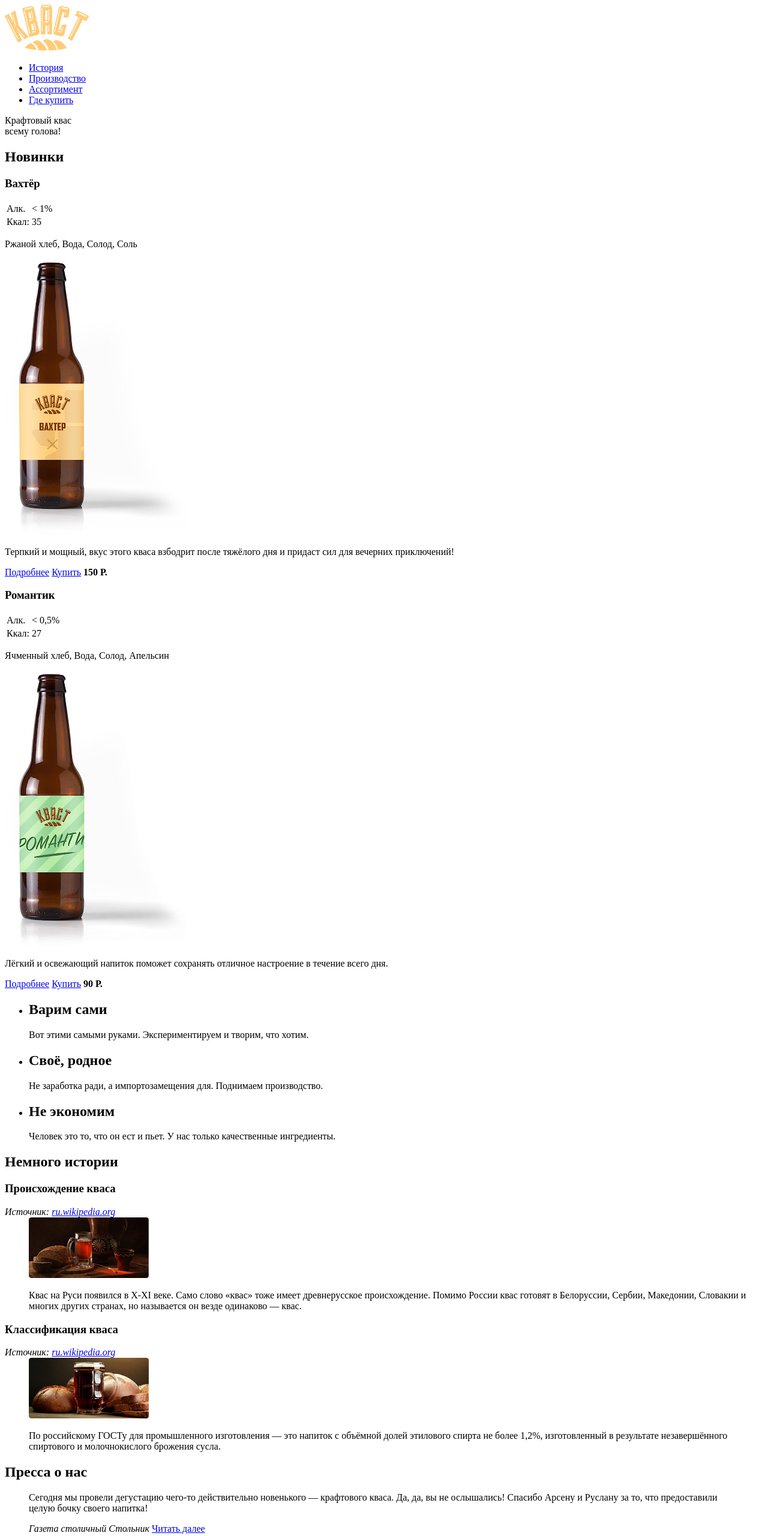
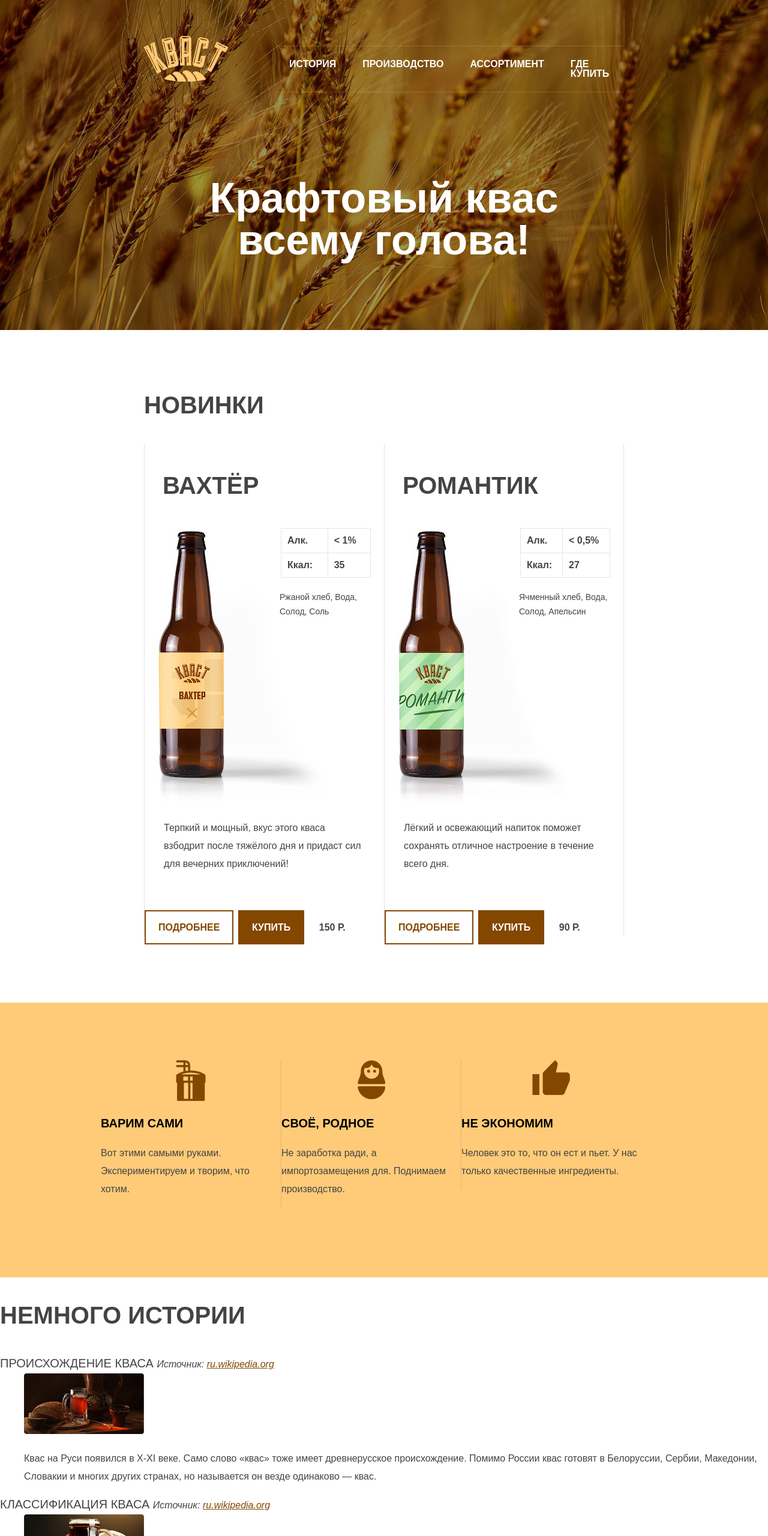
Before and after one commit to abatollo/kvast, a plain HTML site: page index.html in a window 1280 px wide. Shown: the top 2560 px of the page at 60% size. Drawn offline with Linux system fonts and the light colour scheme.

Commit message:
Промежуточный результат

```diff
--- a/css/style.css
+++ b/css/style.css
@@ -0,0 +1,417 @@
+* {
+    box-sizing: border-box;
+}
+
+body {
+    font-size: 16px;
+    line-height: 30px;
+    font-family: "Arial", sans-serif;
+    color: #444444;
+    background-color: white;
+    min-width: 1024px;
+    margin: 0;
+    padding: 0;
+}
+
+.page-header {
+    background-color: #363636;
+    background-image: url(../img/wheat-back.jpg);
+    background-repeat: no-repeat;
+    background-position: center;
+    background-size: cover;
+    color: #c3c3c3;
+
+    min-height: 550px;
+    padding-top: 60px;
+}
+
+.container {
+    width: 800px;
+    margin: 0 auto;
+}
+
+.header-logo {
+    float: left;
+    width: 140px;
+    height: 76px;
+}
+
+.main-nav {
+    list-style: none;
+    display: flex;
+    width: 620px;
+    float: right;
+}
+
+.header-top {
+    margin-bottom: 125px;
+}
+
+.clearfix::after {
+    content: "";
+    display: table;
+    clear: both;
+}
+
+.main-nav li {
+    text-transform: uppercase;
+    padding: 0 3rem;
+    border: 1px solid rgba(255, 203, 120, .2);
+    border-left: none;
+    border-right: none;
+    padding: 22px;
+    line-height: 16px;
+}
+
+.main-nav li:hover {
+    border-bottom-color: rgba(255, 203, 120, 1);
+}
+
+.main-nav a {
+    text-decoration: none;
+    color: white;
+    font-weight: bold;
+    position: relative;
+}
+
+.main-nav li:hover a {
+    color: #ffcb78;
+}
+
+.main-nav a:active {
+    color: #ffcb78;
+    opacity: 0.3;
+}
+
+/*************************************/
+
+.new-arrivals {
+    margin-top: 95px;
+    margin-bottom: 110px;
+    margin-left: auto;
+    margin-right: auto;
+    width: 800px;
+}
+
+.new-arrival {
+    border-left: 1px solid #e5e5e5;
+    width: 50%;
+    position: relative;
+}
+
+.new-arrival:first-of-type {
+    float: left;
+}
+
+.new-arrival:last-of-type {
+    float: right;
+    border-right: 1px solid #e5e5e5;
+}
+
+.new-arrival img + p {
+    padding-right: 2rem;
+    padding-left: 2rem;
+    padding-bottom: 60px;
+}
+
+.new-arrival b {
+    padding-left: 20px;
+}
+
+.new-arrival-title {
+    text-transform: uppercase;
+    font-size: 40px;
+    line-height: 61px;
+    padding-left: 30px;
+}
+
+.new-arrival table {
+    border-collapse: collapse;
+    font-weight: bold;
+    position: absolute;
+    right: 22px;
+    width: 150px;
+}
+
+.new-arrival td {
+    border: 1px solid #e5e5e5;
+    padding: 5px 10px;
+}
+
+.new-arrival table + p {
+    font-size: 14px;
+    line-height: 24px;
+    position: absolute;
+    width: 152px;
+    right: 22px;
+    top: 230px;
+}
+
+.btn {
+    border-width: 2px;
+    border-style: solid;
+    line-height: 20px;
+    text-decoration: none;
+    text-transform: uppercase;
+    font-weight: bold;
+    padding: 18px 21px;
+}
+
+.btn-ghost {
+    border-color: #834700;
+    color: #834700;
+}
+
+.btn-ghost:hover {
+    border-color: #6a3900;
+    color: #6a3900;
+}
+
+.btn-ghost:active {
+    opacity: 0.3;
+}
+
+.btn-brown {
+    border-color: #834700;
+    color: white;
+    background-color: #834700;
+    margin-left: 3px;
+}
+
+.btn-brown:hover {
+    border-color: #6a3900;
+    background-color: #6a3900;
+}
+
+.btn-brown:active {
+    color: rgba(255, 255, 255, 0.3);
+}
+
+.btn-ghost-grey {
+    border-color: #a6a097;
+    color: #a6a097;
+}
+
+.btn-ghost-grey:hover {
+    background-color: #a5a097;
+    color: white;
+}
+
+.btn-ghost-grey:active {
+    color: rgba(255, 255, 255, 0.3);
+}
+
+.promo {
+    font-size: 70px;
+    line-height: 70px;
+    font-weight: bold;
+    text-align: center;
+}
+
+.promo a {
+    color: white;
+    text-decoration: none;
+}
+
+.features {
+    background-color: #ffcb78;
+    padding-bottom: 100px;
+    padding-top: 80px;
+}
+
+.container-features {
+    width: 1024px;
+    margin: 0 auto;
+}
+
+.features ul {
+    list-style: none;
+}
+
+.feature-item {
+    border-left: 1px solid #e5b66c;
+    padding-top: 70px;
+    width: 300px;
+    float: left;
+}
+
+.feature-item:first-of-type {
+    border-left: none;
+}
+
+.feature-title {
+    text-transform: uppercase;
+    font-size: 20px;
+    line-height: 30px;
+    font-weight: bold;
+    color: black;
+}
+
+.feature-own-brewage {
+    background: url("../img/icon-brew.png") top center no-repeat;
+}
+
+.feature-local-product {
+    background: url("../img/icon-matreshka.png") top center no-repeat;
+}
+
+.feature-no-parsimony {
+    background: url("../img/icon-thumbsup.png") top center no-repeat;
+}
+
+.history {
+    background-color: white;
+}
+
+.section-title {
+    text-transform: uppercase;
+    font-size: 40px;
+    line-height: 61px;
+}
+
+.history-title-small {
+    text-transform: uppercase;
+    font-size: 20px;
+    line-height: 30px;
+}
+
+.source {
+    text-transform: initial;
+    font-size: 16px;
+}
+
+.source-link {
+    color: #834700;
+}
+
+.source-link:hover {
+    color: #6a3900;
+}
+
+.source-link:active {
+    color: #cab7a2;
+}
+
+.press {
+    background-color: #ede5d8;
+}
+
+.cite-source {
+    text-transform: uppercase;
+    font-weight: bold;
+    font-style: normal;
+}
+
+.items-table table {
+    width: 100%;
+    border-collapse: collapse;
+}
+
+.items-table td {
+    border-bottom: 1px solid #e5e5e5;
+}
+
+.items-table th {
+    font-size: 11px;
+    color: #999999;
+    text-transform: uppercase;
+    text-align: left;
+    font-weight: normal;
+}
+
+.items-table th:last-of-type {
+    text-align: right;
+}
+
+.items-table td:first-of-type {
+    font-weight: bold;
+    text-transform: uppercase;
+}
+
+.order {
+    background-color: #ffcb78;
+}
+
+.order-form label {
+    text-transform: uppercase;
+    font-weight: bold;
+}
+
+.order-form input[type="text"],
+.order-form select,
+.order-form textarea {
+  font: inherit;
+  color: inherit;
+  border: none;
+  background-color: #e5b66c;
+}
+
+.order-form input[type="text"]:hover,
+.order-form select:hover,
+.order-form textarea:hover {
+  background-color: #d9ad66;
+}
+
+.order-form input[type="text"]:focus,
+.order-form select:focus,
+.order-form textarea:focus {
+  background-color: white;
+}
+
+.page-footer {
+    background-color: black;
+    color: #989898;
+    font-size: 14px;
+}
+
+.footer-menu ul {
+    list-style: none;
+    display: flex;
+}
+
+.footer-menu li {
+    text-transform: uppercase;
+    padding: 0 3rem;
+    border: 1px solid #333333;
+    border-left: none;
+    border-right: none;
+    padding: 22px;
+    line-height: 16px;
+}
+
+.footer-menu li:hover {
+    border-bottom-color: white;
+}
+
+.footer-menu a {
+    text-decoration: none;
+    color: white;
+    font-weight: bold;
+    position: relative;
+}
+
+.footer-menu li:hover a {
+    color: #ffcb78;
+}
+
+.footer-menu a:active {
+    color: #ffcb78;
+    opacity: 0.3;
+}
+
+.footer-copyright a {
+    text-decoration: none;
+    color: #989898;
+}
+
+.footer-copyright a:hover {
+    text-decoration: underline;
+}
+
+.footer-copyright a:active {
+    color: white;
+}
+
+.social-btn {
+    color: white;
+}
--- a/index.html
+++ b/index.html
@@ -9,7 +9,8 @@
 
 <body>
   <div class="page-header">
-    <div class="header-top">
+    <div class="container">
+      <div class="header-top clearfix">
         <div class="header-logo">
           <img src="img/logo.png" alt="Кваст" width="140" height="76">
         </div>
@@ -21,15 +22,17 @@
         </ul>
       </div>
       <div class="promo">
-      Крафтовый квас<br>
-      всему голова!
+        <a href="#">Крафтовый квас<br>
+          всему голова!</a>
       </div>
     </div>
 
-  <div class="new-arrivals">
-    <h2>Новинки</h2>
+  </div>
+
+  <div class="new-arrivals clearfix">
+    <h2 class="section-title">Новинки</h2>
     <div class="new-arrival">
-      <h3>Вахтёр</h3>
+      <h3 class="new-arrival-title">Вахтёр</h3>
       <table>
         <tr>
           <td>Алк.</td>
@@ -43,12 +46,12 @@
       <p>Ржаной хлеб, Вода, Солод, Соль</p>
       <img src="img/bottle-left.jpg" alt="Вахтёр" width="319" height="459">
       <p>Терпкий и мощный, вкус этого кваса взбодрит после тяжёлого дня и придаст сил для вечерних приключений!</p>
-      <a class="btn" href="#">Подробнее</a>
-      <a class="btn" href="#">Купить</a>
+      <a class="btn btn-ghost" href="#">Подробнее</a>
+      <a class="btn btn-brown" href="#">Купить</a>
       <b>150 Р.</b>
     </div>
     <div class="new-arrival">
-      <h3>Романтик</h3>
+      <h3 class="new-arrival-title">Романтик</h3>
       <table>
         <tr>
           <td>Алк.</td>
@@ -62,35 +65,38 @@
       <p>Ячменный хлеб, Вода, Солод, Апельсин</p>
       <img src="img/bottle-right.jpg" alt="Романтик" width="319" height="459">
       <p>Лёгкий и освежающий напиток поможет сохранять отличное настроение в течение всего дня.</p>
-      <a class="btn" href="#">Подробнее</a>
-      <a class="btn" href="#">Купить</a>
+      <a class="btn btn-ghost" href="#">Подробнее</a>
+      <a class="btn btn-brown" href="#">Купить</a>
       <b>90 Р.</b>
     </div>
   </div>
 
   <div class="features">
-    <ul>
-      <li class="feature-item">
-        <h2>Варим сами</h2>
+    <div class="container-features">
+      <ul class="clearfix">
+        <li class="feature-item feature-own-brewage">
+          <h3 class="feature-title">Варим сами</h2>
             <p>Вот этими самыми руками. Экспериментируем и творим, что хотим.</p>
         </li>
-      <li class="feature-item">
-        <h2>Своё, родное</h2>
+        <li class="feature-item feature-local-product">
+          <h3 class="feature-title">Своё, родное</h2>
             <p>Не заработка ради, а импортозамещения для. Поднимаем производство.</p>
         </li>
-      <li class="feature-item">
-        <h2>Не экономим</h2>
+        <li class="feature-item feature-no-parsimony">
+          <h3 class="feature-title">Не экономим</h2>
             <p>Человек это то, что он ест и пьет. У нас только качественные ингредиенты.</p>
         </li>
       </ul>
     </div>
+  </div>
 
-  <div class="cat-reference">
-    <h2>Немного истории</h2>
+  <div class="history">
+    <h2 class="section-title">Немного истории</h2>
     <dl>
-      <dt>
-        <h3>Происхождение кваса</h3>
-        <i>Источник: <a target="_blank" href="https://ru.wikipedia.org">ru.wikipedia.org</a></i>
+      <dt class="history-title-small">
+        Происхождение кваса
+        <i class="source">Источник: <a target="_blank" href="https://ru.wikipedia.org"
+            class="source-link">ru.wikipedia.org</a></i>
       </dt>
       <dd>
         <img src="img/wiki-1.png" alt="Происхождение кваса" width="200" height="101">
@@ -98,9 +104,10 @@
           квас готовят в Белоруссии, Сербии, Македонии, Словакии и многих других странах, но называется он везде
           одинаково — квас.</p>
       </dd>
-      <dt>
-        <h3>Классификация кваса</h3>
-        <i>Источник: <a target="_blank" href="https://ru.wikipedia.org">ru.wikipedia.org</a></i>
+      <dt class="history-title-small">
+        Классификация кваса
+        <i class="source">Источник: <a target="_blank" href="https://ru.wikipedia.org"
+            class="source-link">ru.wikipedia.org</a></i>
       </dt>
       <dd>
         <img src="img/wiki-2.png" alt="Кошкин дом" width="200" height="101">
@@ -111,19 +118,19 @@
   </div>
 
   <div class="press">
-    <h2>Пресса о нас</h2>
+    <h2 class="section-title">Пресса о нас</h2>
     <blockquote class="review-item">
       <p>
         Сегодня мы провели дегустацию чего-то действительно новенького — крафтового кваса. Да, да, вы не ослышались!
         Спасибо Арсену и Руслану за то, что предоставили целую бочку своего напитка!
       </p>
-      <cite>Газета столичный Стольник</cite>
-      <a class="btn" href="#" title="Читать далее">Читать далее</a>
+      <a class="btn btn-ghost-grey" href="#" title="Читать далее">Читать далее</a>
+      <cite class="cite-source">Газета столичный Стольник</cite>
     </blockquote>
   </div>
 
   <div class="items-table">
-    <h2>Ассортимент</h2>
+    <h2 class="section-title">Ассортимент</h2>
     <table>
       <tr>
         <th>Название</th>
@@ -164,7 +171,7 @@
   </div>
 
   <div class="order">
-    <h2>Заказать</h2>
+    <h2 class="section-title">Заказать</h2>
     <p class="order-tip">Не ждите пока нас отрекламируют, как Вятский квас, и мы поднимем цены! Закажите настоящий
       крафтовый квас сейчас. При заказе от 10 баррелей — скидка 10%.</p>
     <form class="order-form" action="#" method="POST">
```
Lines whose indentation alone changed are shown as unchanged.
